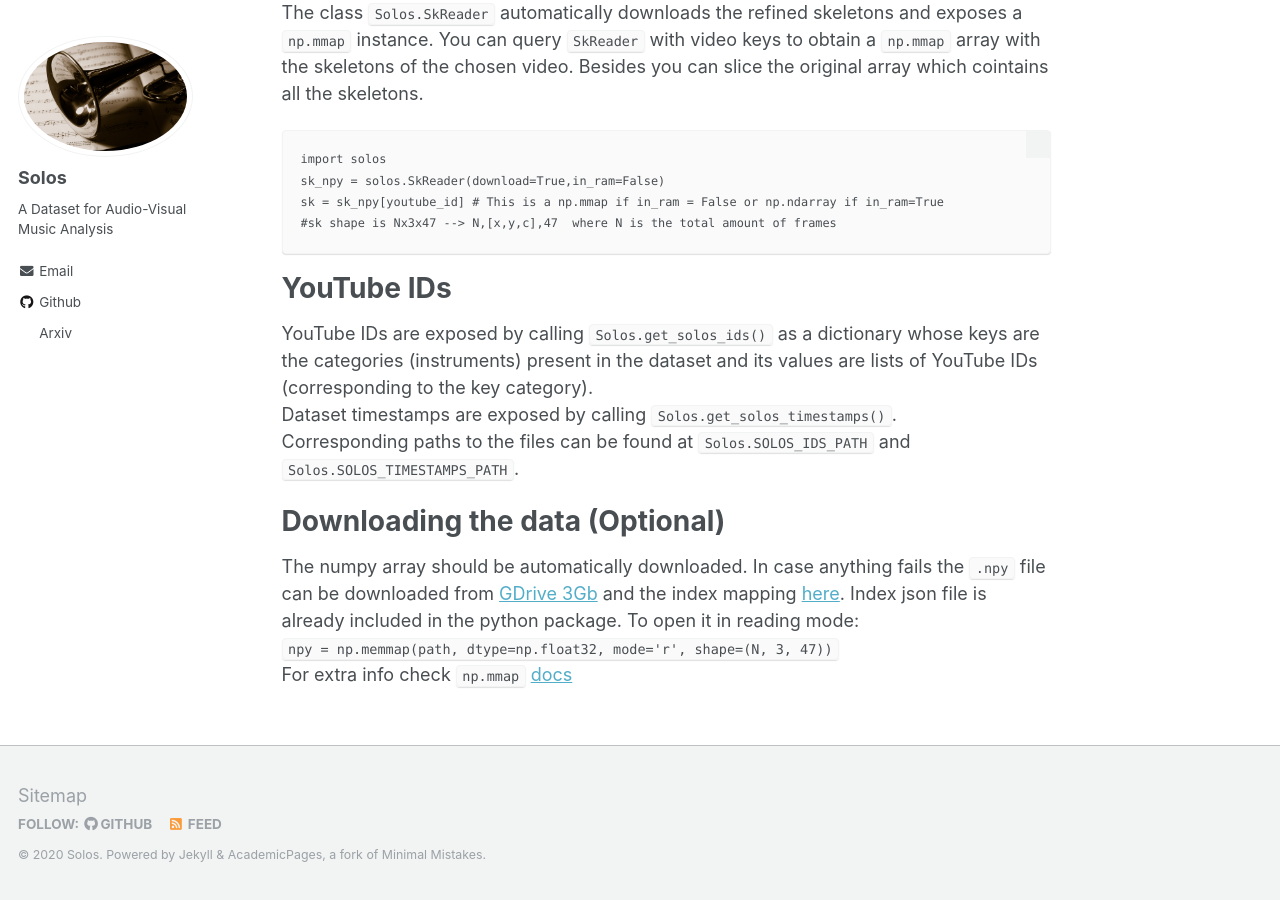
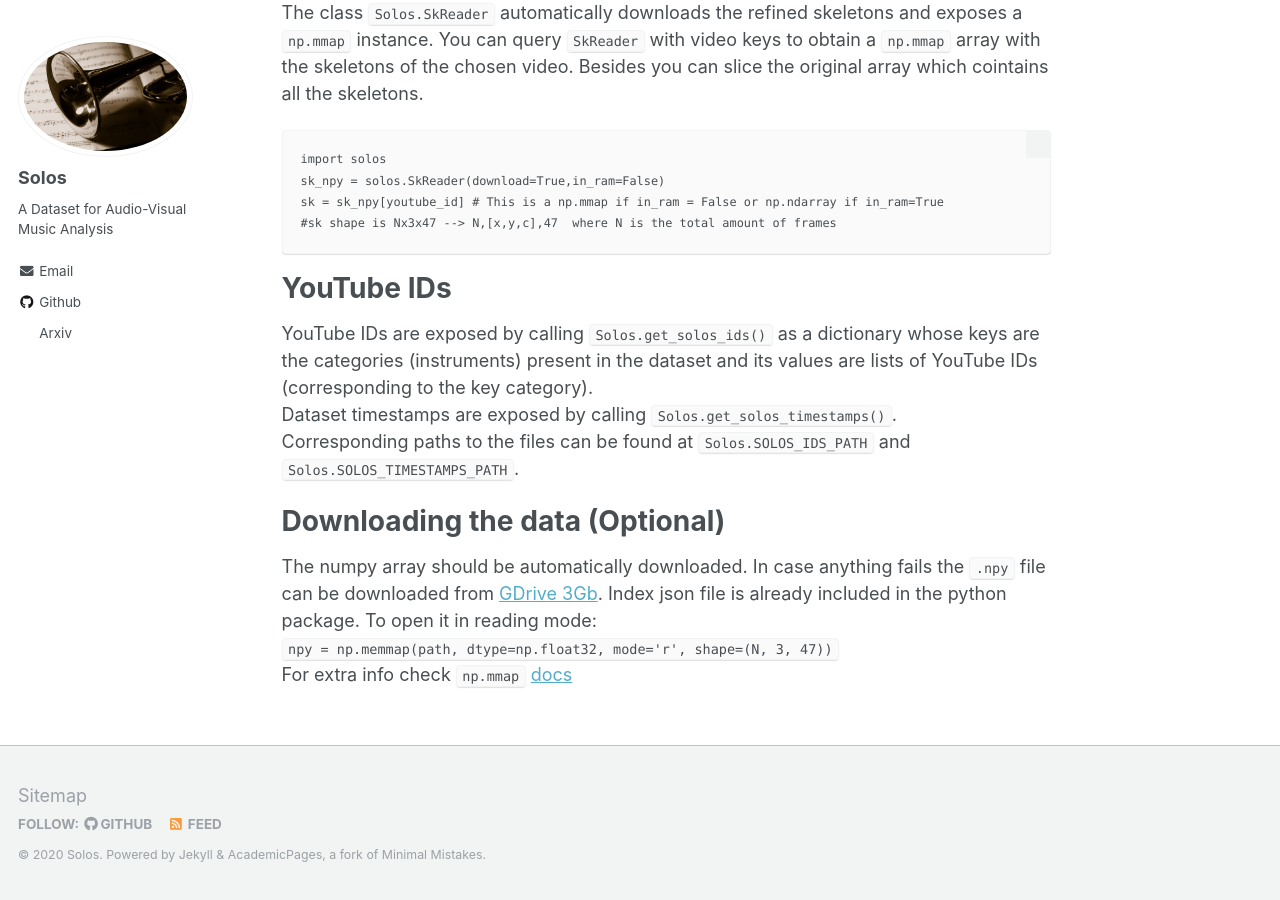
Before and after one commit to JuanFMontesinos/Solos, a Jekyll site: the page built from _pages/python.md, in a window 1280 px wide and 900 px high, scrolled down 1311 px. Built offline with Jekyll 4.4.1, drawn with Linux system fonts in a browser that asks for light colours.

Commit message:
Update python.md

```diff
--- a/_pages/python.md
+++ b/_pages/python.md
@@ -52,7 +52,7 @@
 Dataset timestamps are exposed by calling `Solos.get_solos_timestamps()`.
 Corresponding paths to the files can be found at `Solos.SOLOS_IDS_PATH` and `Solos.SOLOS_TIMESTAMPS_PATH`.
 # Downloading the data (Optional)
-The numpy array should be automatically downloaded. In case anything fails the `.npy` file can be downloaded from [GDrive 3Gb](https://drive.google.com/file/d/1A3xCsLdtL91OavcqvCzsmCc8CKgBfQBj/view?usp=sharing) and the index mapping [here](https://drive.google.com/file/d/1SP5YcFQBvA8rfMELBE9vB2LRpnHoJ2VY/view?usp=sharing). Index json file is already included in the python package.
+The numpy array should be automatically downloaded. In case anything fails the `.npy` file can be downloaded from [GDrive 3Gb](https://drive.google.com/file/d/1mA4wFmlqm8a1imOGnT-wFVAqZfpTsqFr/view?usp=sharing). Index json file is already included in the python package.
 To open it in reading mode:
 `npy = np.memmap(path, dtype=np.float32, mode='r', shape=(N, 3, 47))`
 For extra info check `np.mmap` [docs](https://het.as.utexas.edu/HET/Software/Numpy/reference/generated/numpy.memmap.html)
```
